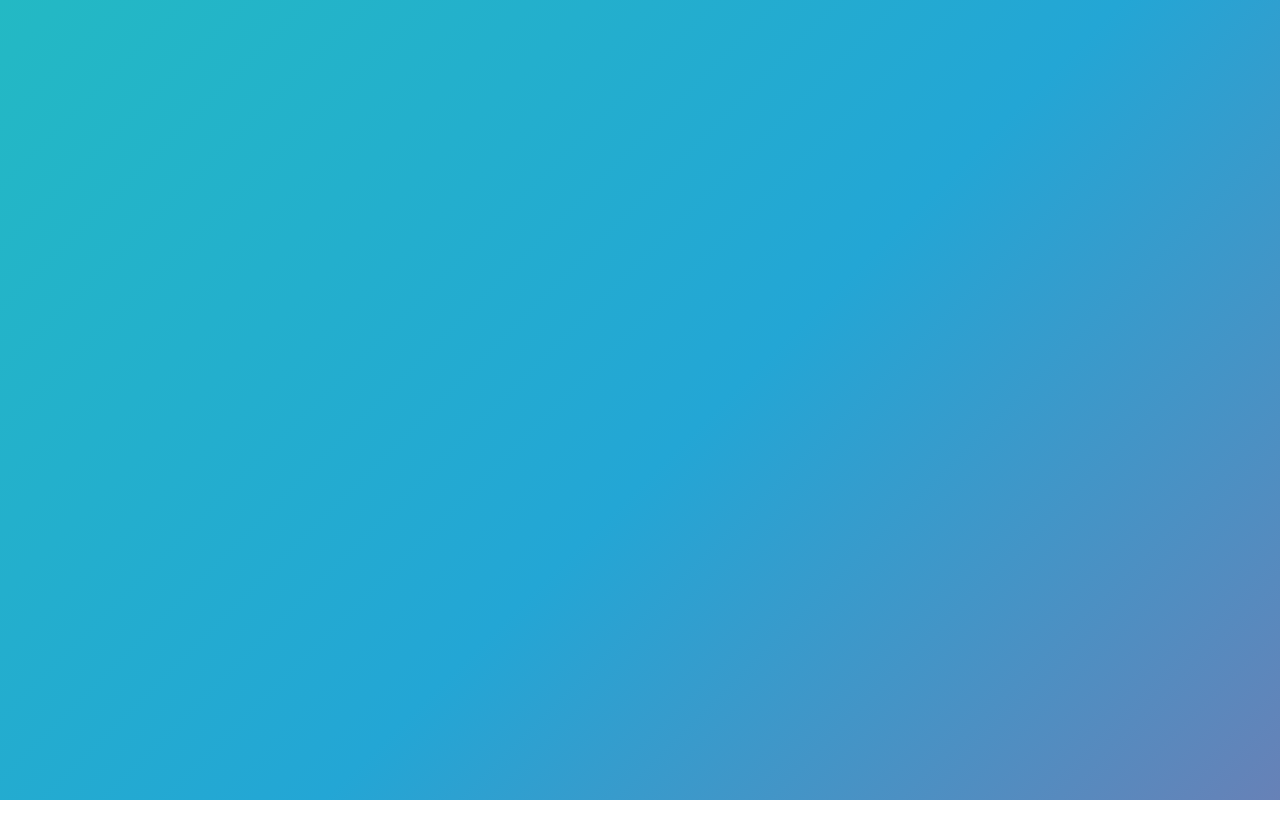
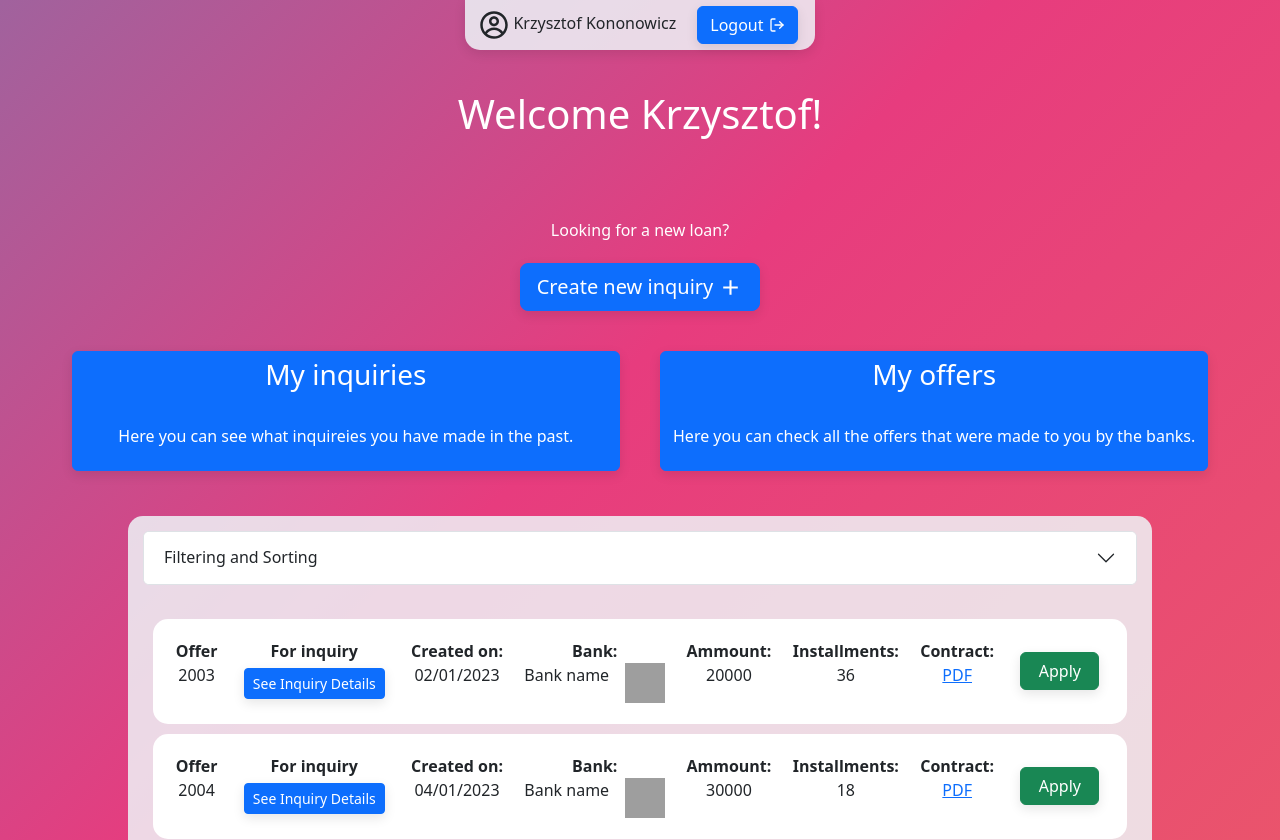
Before and after one commit to Lorak294/lichva-react, a React (Create React App) app: page /user/offers in a window 1280 px wide. Before the commit this address had no page. Shown: the top 840 px of the page. Before the commit the page ends 800 px from the top, so only its background shows below. Built offline with nearby package versions, Linux system fonts and the light colour scheme; grey boxes are pictures that could not be loaded.

Commit message:
another commit

```diff
--- a/src/App.js
+++ b/src/App.js
@@ -5,7 +5,10 @@ import UserView from './Views/UserView/UserView';
 import RegistrationForm from './Components/RegistrarionForm';
 import NewInquiryForm from './Components/NewInquiryForm';
 import InquiryBox from './Components/InquiryBox';
+import { OfferApplication } from './Components/OfferApplication';
 import {BrowserRouter as Router, Routes, Route} from 'react-router-dom';
+import InquiriesTable from './Components/Data Tables/InquiriesTable';
+import OffersTable from './Components/Data Tables/OffersTable';
 
 function App() {
   return (
@@ -22,6 +25,11 @@ function App() {
           </Route>
           <Route path='/user' element={<UserView/>}>
             <Route path='newinquiry' element={<InquiryBox/>}/>
+            <Route path='offers' element= {<OffersTable/>}>
+              <Route path='apply' element={<OfferApplication/>}/>
+            </Route>
+            <Route path='inquiries' element= {<InquiriesTable/>}>
+            </Route>
           </Route>
         </Routes>
       </Router>
--- a/src/Components/Data Tables/InquiriesTable.js
+++ b/src/Components/Data Tables/InquiriesTable.js
@@ -2,25 +2,46 @@ import React, { useEffect, useState } from "react";
 
 import { InquiryRecord } from "../Record Components/InquiryRecord";
 import { InquiryFilterComponent } from "./InquiryFIlterComponent";
-import { Accordion } from "react-bootstrap";
-import { Pagination } from "react-bootstrap";
+import Accordion from "react-bootstrap/Accordion";
+import ContentCard from "../ContentCard";
+import Pagination  from "react-bootstrap/Pagination";
+import { exampleInquiries } from "../../Constants and definitions/ExampleData";
+
+//import { useLocation, useNavigate } from "react-router-dom";
 
 import "./Table.css";
 
 const InquiriesTable = (props) => {
-  const [filteredData, setFilteredData] = useState(props.inqData);
+  const [inqData,setInqData] = useState([]);
+  const [filteredData, setFilteredData] = useState([]);
   const [activePage, setActivePage] = useState(1);
   const [pages, setPages] = useState([1]);
+  //const navigate = useNavigate();
+  //const location = useLocation();
 
   const pageSize = 10;
 
+  const fetchInquiries = async () => {
+    // const response = await axios.get("api_URL_HERE").catch(err => console.log(err));
+
+    // if(response){
+    //   const inqData = response.data;
+    //   console.log("Fatched Inquiries: ",inqData);
+    //   setInqData(inqData);
+    // }
+    console.log("fetching inquiries to a table...")
+    setInqData(exampleInquiries);
+    setFilteredData(exampleInquiries);
+    updatePages(exampleInquiries.length);
+  }
+
   const applyFiltersHandler = (filterConditions) => {
-    console.log("FILTER CONDITIONS: ");
-    console.log(filterConditions);
-    console.log("DATA: ");
-    console.log(props.offData);
+    // console.log("FILTER CONDITIONS: ");
+    // console.log(filterConditions);
+    // console.log("DATA: ");
+    // console.log(inqData);
 
-    const resultData = props.inqData
+    const resultData = inqData
       .filter(
         (inquiry) =>
           (filterConditions.minDate === "" ||
@@ -78,10 +99,12 @@ const InquiriesTable = (props) => {
     if (activePage < pages.length) setActivePage(activePage + 1);
   };
 
-  useEffect(() => updatePages(props.inqData.length), []);
+  useEffect(() => {
+    fetchInquiries();
+  }, []);
 
   return (
-    <div>
+    <ContentCard className="table-container">
       <Accordion>
         <Accordion.Item eventKey="0">
           <Accordion.Header>Filtering and Sorting</Accordion.Header>
@@ -106,6 +129,7 @@ const InquiriesTable = (props) => {
             <Pagination.Item
               active={page === activePage}
               onClick={pageClickHandler}
+              key={page}
             >
               {page}
             </Pagination.Item>
@@ -113,7 +137,7 @@ const InquiriesTable = (props) => {
           <Pagination.Next onClick={nextPage} />
         </Pagination>
       </div>
-    </div>
+    </ContentCard>
   );
 };
 
--- a/src/Components/Data Tables/OffersTable.js
+++ b/src/Components/Data Tables/OffersTable.js
@@ -2,24 +2,55 @@ import React, { useState, useEffect } from "react";
 import { OfferRecord } from "../Record Components/OfferRecord";
 import { OfferFilterComponent } from "./OfferFIlterComponent";
 import Accordion from "react-bootstrap/Accordion";
+import ContentCard from "../ContentCard";
 import { Pagination } from "react-bootstrap";
+import { exampleOffers } from "../../Constants and definitions/ExampleData";
+
+import { Outlet, useLocation, useNavigate } from "react-router-dom";
 
 import "./Table.css";
 
 const OffersTable = (props) => {
-  const [filteredData, setFilteredData] = useState(props.offData);
+  const [offData,setOffData] = useState([]);
+  const [filteredData, setFilteredData] = useState([]);
   const [activePage, setActivePage] = useState(1);
   const [pages, setPages] = useState([1]);
+  const navigate = useNavigate();
+  const location = useLocation();
+
+  const user = location.state;
+  // console.log(" [R] USER INSIDE TABLE");
+  // console.log(user);
+  // console.log(" [R] OFF DATA");
+  // console.log(offData);
+  // console.log(" [R] FILTERED DATA");
+  // console.log(filteredData);
 
   const pageSize = 10;
 
+  const fetchOffers = async () => {
+    // const response = await axios.get("api_URL_HERE").catch(err => console.log(err));
+
+    // if(response){
+    //   const inqData = response.data;
+    //   console.log("Fatched Inquiries: ",inqData);
+    //   setInqData(inqData);
+    // }
+    console.log("fetching offers to a table...")
+    setOffData(exampleOffers);
+    setFilteredData(exampleOffers);
+    updatePages(exampleOffers.length);
+  }
+
+
+
   const applyFiltersHandler = (filterConditions) => {
-    console.log("FILTER CONDITIONS: ");
-    console.log(filterConditions);
-    console.log("DATA: ");
-    console.log(props.offData);
+    // console.log("FILTER CONDITIONS: ");
+    // console.log(filterConditions);
+    // console.log("DATA: ");
+    // console.log(offData);
 
-    const resultData = props.offData
+    const resultData = offData
       .filter(
         (offer) =>
           (filterConditions.minDate === "" ||
@@ -80,11 +111,16 @@ const OffersTable = (props) => {
     if (activePage < pages.length) setActivePage(activePage + 1);
   };
 
-  useEffect(() => updatePages(props.offData.length), []);
+  const offerApplyHandler = (offerObj) =>{
+    navigate(`/user/offers/apply`,{state: offerObj});
+  }
 
-  console.log(`Active page: ${activePage}`);
+  useEffect(() => {
+    fetchOffers();
+  }, []);
+
   return (
-    <div>
+    <ContentCard className="table-container">
       <Accordion>
         <Accordion.Item eventKey="0">
           <Accordion.Header>Filtering and Sorting</Accordion.Header>
@@ -99,7 +135,7 @@ const OffersTable = (props) => {
       {filteredData.length > 0 ? (
         filteredData
           .slice((activePage - 1) * pageSize, activePage * pageSize)
-          .map((offer) => <OfferRecord key={offer.id} offerObj={offer} />)
+          .map((offer) => <OfferRecord key={offer.id} offerObj={offer} offerApply={offerApplyHandler}/>)
       ) : (
         <p>No records meet the filter requirements.</p>
       )}
@@ -119,7 +155,8 @@ const OffersTable = (props) => {
           <Pagination.Next onClick={nextPage} />
         </Pagination>
       </div>
-    </div>
+      <Outlet/>
+    </ContentCard>
   );
 };
 
--- a/src/Components/Data Tables/Table.css
+++ b/src/Components/Data Tables/Table.css
@@ -3,3 +3,8 @@
     display: flex;
     justify-content: center;
 }
+
+.table-container{
+    margin-top: 40px;
+    width: 80%;
+}
--- /dev/null
+++ b/src/Components/OfferApplication.css
@@ -0,0 +1,10 @@
+.application-container{
+    background-color: white;
+}
+
+.elements-div{
+    margin-top: 40px;
+    display: flex;
+    justify-content: space-around;
+    align-items: center;
+}
--- /dev/null
+++ b/src/Components/OfferApplication.js
@@ -0,0 +1,77 @@
+import React, { useState } from "react";
+import Popup from "./Popup";
+import ContentCard from "./ContentCard";
+
+
+import "./OfferApplication.css";
+
+import Form from "react-bootstrap/Form";
+import { Button } from "react-bootstrap";
+import { useNavigate, useLocation } from "react-router-dom";
+
+export const OfferApplication = () => {
+  const [validated, setValidated] = useState(false);
+  const navigate = useNavigate();
+  const location = useLocation();
+
+  const handleCancel = () => {
+    navigate(-1);
+  };
+
+  const offerObj = location.state;
+
+  const handleSubmit = (event) => {
+    const form = event.currentTarget;
+    if (form.checkValidity() === false) {
+      event.preventDefault();
+      event.stopPropagation();
+      setValidated(true);
+    }
+    else{
+      setValidated(true);
+      navigate("/user");
+    }
+  }
+
+  return (
+    <Popup>
+      <ContentCard className="application-container">
+        <Form noValidate validated={validated} onSubmit={handleSubmit}>
+          <h2>
+            To apply for this offer you must fill out and uplaod the contract
+          </h2>
+          <div className="elements-div">
+            <div>
+              <h5>Generated contract:</h5>
+              <p>
+                <a
+                  href={offerObj.generated_contract_url}
+                  target="_blank"
+                  rel="noreferrer"
+                >
+                  PDF
+                </a>
+              </p>
+            </div>
+
+            <div>
+              <Form.Group controlId="contractFile" className="mb-3">
+                <Form.Label>Your signed contract</Form.Label>
+                <Form.Control type="file" required/>
+                <Form.Control.Feedback type="invalid">You must upload a file</Form.Control.Feedback>
+              </Form.Group>
+            </div>
+          </div>
+          <Button variant="danger" onClick={handleCancel}>
+            {" "}
+            Cancel
+          </Button>
+          <Button variant="success" type="submit">
+            {" "}
+            Apply
+          </Button>
+        </Form>
+      </ContentCard>
+    </Popup>
+  );
+};
--- a/src/Components/Record Components/OfferRecord.js
+++ b/src/Components/Record Components/OfferRecord.js
@@ -2,13 +2,18 @@ import React from "react";
 import { Button } from "react-bootstrap";
 import {format} from 'date-fns';
 import ContentCard from "../ContentCard";
+//import { OfferApplication } from "../OfferApplication";
 
 import "./OfferRecord.css";
 
 // PROPS:
 // offerObj: object with ofer data
+// offerApply: handler to navigate to offerAccept popup
 
 export const OfferRecord = (props) => {
+  //const [applyPopup,setApplyPopup] = useState(false);
+
+
   const getBankLogo = () => {
     // TEMPORARY BMW LOGO -> implement getting bank icon url from offer obj
 
@@ -20,6 +25,8 @@ export const OfferRecord = (props) => {
   const applyClick = () => {
     // implement apply form for offer
     console.log("Apply clicked on:" + JSON.stringify(props.offerObj));
+    //setApplyPopup(true);
+    props.offerApply(props.offerObj);
   }
 
   const seeInquiryDetailsClick = () => {
@@ -57,7 +64,13 @@ export const OfferRecord = (props) => {
           <strong>Installments:</strong>
           <p>{props.offerObj.installments}</p>
         </div>
+        <div>
+          <strong>Contract:</strong>
+          <p><a href={props.offerObj.generated_contract_url} target="_blank" rel="noreferrer">PDF</a></p>
+        </div>
         <Button variant="success" className="apply-btn" onClick={applyClick}>Apply</Button>
+
+        {/* {applyPopup && <OfferApplication offerObj={props.offerObj}/>} */}
     </ContentCard>
   );
 };
--- a/src/Constants and definitions/ExampleData.js
+++ b/src/Constants and definitions/ExampleData.js
@@ -62,7 +62,9 @@ export let exampleOffers = [
                 platform_id: 1001,
                 ammount: 20000,
                 installments: 36,
-                status:  offer_status.accepted
+                status:  offer_status.accepted,
+                generated_contract_url: "https://en.wikipedia.org/wiki/Sus_(genus)",
+                signed_contract_url: "https://en.wikipedia.org/wiki/Suinae"
         },
         {
                 id: 2004,
@@ -72,7 +74,9 @@ export let exampleOffers = [
                 platform_id: 2001,
                 ammount: 30000,
                 installments: 18,
-                status:  offer_status.offered
+                status:  offer_status.offered,
+                generated_contract_url: "https://en.wikipedia.org/wiki/Sus_(genus)",
+                signed_contract_url: ""
         },
         {
                 id: 2005,
@@ -82,6 +86,8 @@ export let exampleOffers = [
                 platform_id: 3001,
                 ammount: 17000,
                 installments: 12,
-                status:  offer_status.waiting_for_acceptance
+                status:  offer_status.waiting_for_acceptance,
+                generated_contract_url: "https://en.wikipedia.org/wiki/Sus_(genus)",
+                signed_contract_url: "https://en.wikipedia.org/wiki/Suinae"
         }
 ]
--- a/src/Views/UserView/CommonUserPannel.css
+++ b/src/Views/UserView/CommonUserPannel.css
@@ -13,7 +13,7 @@
     margin-top: 30px;
     display: inline-grid;
     grid-template-columns: 1fr 1fr;
-    grid-gap: 5px
+    grid-gap: 30px;
 }
 
 .btn-light{
--- a/src/Views/UserView/CommonUserPannel.js
+++ b/src/Views/UserView/CommonUserPannel.js
@@ -1,65 +1,32 @@
-import React, {useState,useEffect, useMemo} from "react";
-import axios from 'axios';
-
-import {exampleInquiries, exampleOffers} from "../../Constants and definitions/ExampleData";
+import React from "react";
 
 import IconButton from "../../Components/IconButton";
 import Button from "react-bootstrap/esm/Button";
 import { BiPlus } from "react-icons/bi";
-import InquiriesTable from "../../Components/Data Tables/InquiriesTable";
-import OffersTable from "../../Components/Data Tables/OffersTable";
 
 import "./CommonUserPannel.css";
 import { Outlet, useNavigate } from "react-router-dom";
-import ContentCard from "../../Components/ContentCard";
 
 // PROPS TO PASS:
 //  - user:             user object
 
 const CommonUserPannel = (props) => {
     const navigate = useNavigate()
-    const [displayOption,setDisplayOption] = useState(0);
-    const [inqData,setInqData] = useState([]);
-    const [offData,setOffData] = useState([]);
+    //const [displayOption,setDisplayOption] = useState(0);
 
     const newInqHandler = () =>{
        navigate(`/user/newinquiry`,{state: props.user});
     }
 
     const myOffersHandler = () =>{
-      if(displayOption  !== 2) setDisplayOption(2);
+      //if(displayOption  !== 2) setDisplayOption(2);
+      navigate(`/user/offers`,{state: props.user});
     }
 
     const myInquiriesHandler = () =>{
-      if(displayOption !== 1) setDisplayOption(1);
+      //if(displayOption !== 1) setDisplayOption(1);
+      navigate(`/user/inquiries`,{state: props.user});
     }
-
-    const fetchInquires = async () => {
-      // const response = await axios.get("api_URL_HERE").catch(err => console.log(err));
-
-      // if(response){
-      //   const inqData = response.data;
-      //   console.log("Fatched Inquiries: ",inqData);
-      //   setInqData(inqData);
-      // }
-      setInqData(exampleInquiries);
-    }
-
-    const fetchOffers = async () => {
-      // const response = await axios.get("api_URL_HERE").catch(err => console.log(err));
-
-      // if(response){
-      //   const offData = response.data;
-      //   console.log("Fatched Offers: ",offData);
-      //   setOffData(offData);
-      // }
-      setOffData(exampleOffers);
-    }
-
-    useEffect(() => {
-      fetchInquires();
-      fetchOffers();
-    },[]);
 
     return(
       <div>
@@ -71,12 +38,12 @@ const CommonUserPannel = (props) => {
         </IconButton>
       </div>
         <div className="lists-buttons">
-        <Button variant={displayOption===1?"primary":"light"} onClick={myInquiriesHandler}>
+        <Button variant="primary" onClick={myInquiriesHandler}>
           <h3>My inquiries</h3>
           <br />
           <p>Here you can see what inquireies you have made in the past.</p>
         </Button>
-        <Button variant={displayOption===2?"primary":"light"} onClick={myOffersHandler}>
+        <Button variant="primary" onClick={myOffersHandler}>
           <h3>My offers</h3>
           <br />
           <p>
@@ -85,26 +52,7 @@ const CommonUserPannel = (props) => {
           </p>
         </Button>
       </div>
-
-      {(displayOption===1 && inqData.length > 0) &&
-
-        <ContentCard className="table-container">
-          <h2>Your previous inquiries</h2>
-          <br/>
-          <InquiriesTable inqData={inqData}/>
-        </ContentCard>
-      }
-
-      {displayOption===2&&
-
-        <ContentCard className="table-container">
-          <h2>Your previous offers</h2>
-          <br/>
-          <OffersTable offData={offData}/>
-        </ContentCard>
-      }
-
-      <Outlet/>
+        <Outlet/>
       </div>
     );
 }
```
